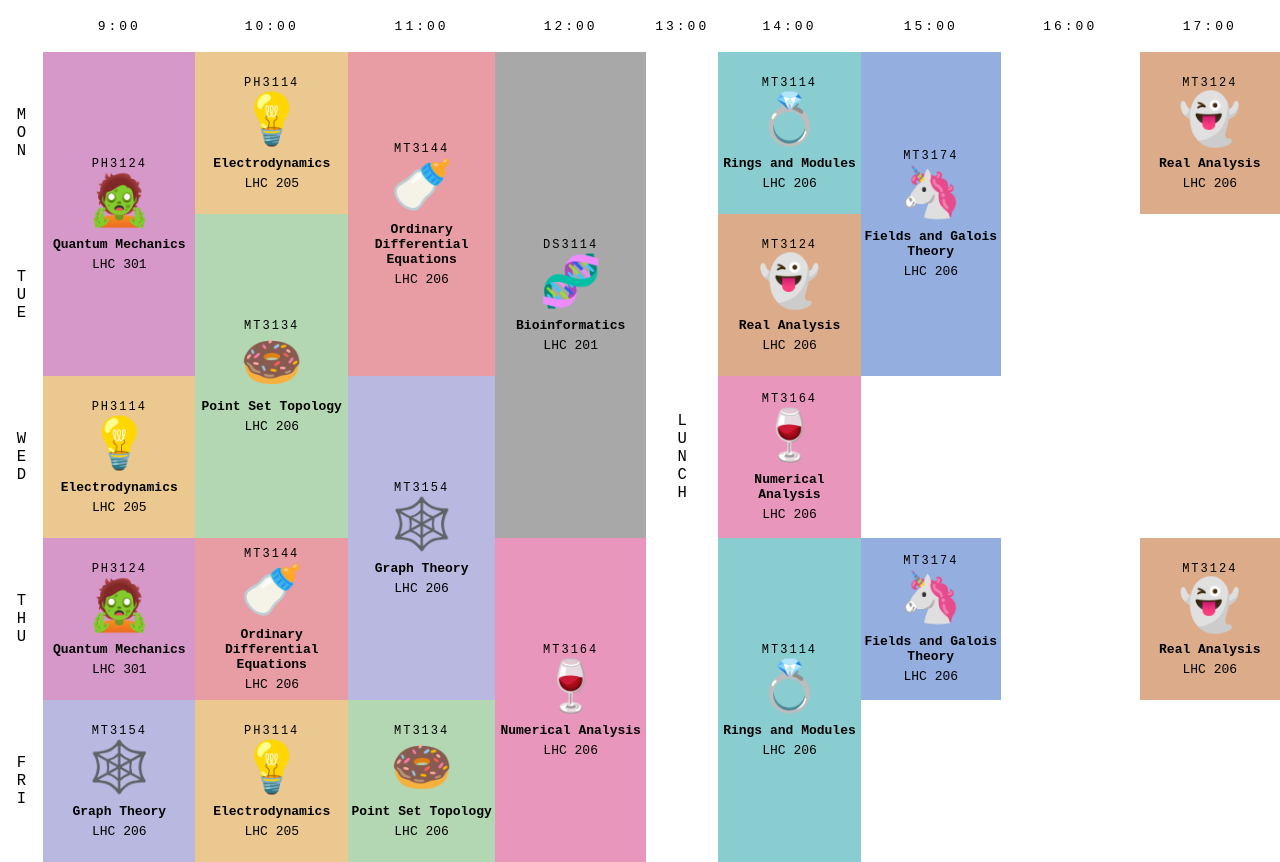
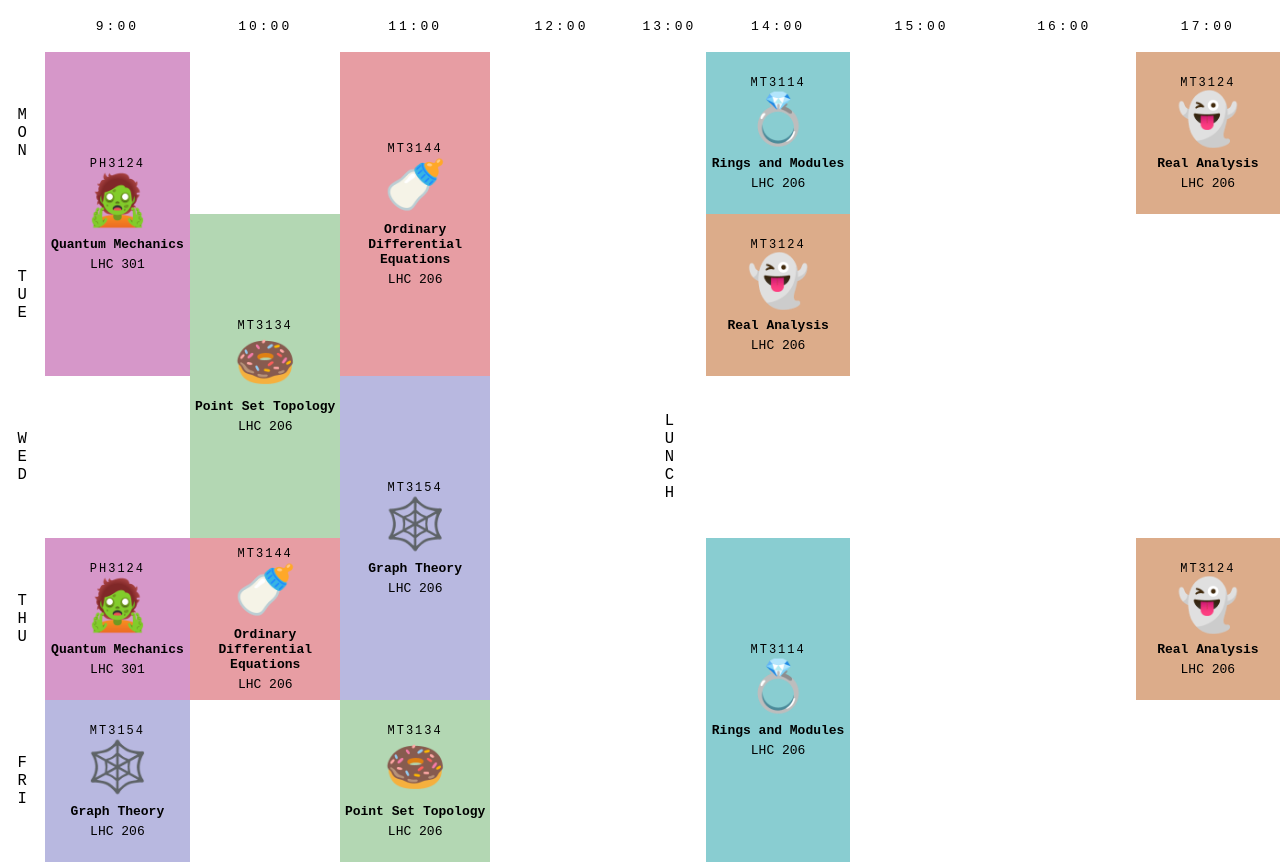
Before and after one commit to vigneshpai2003/Timetable, a website: page index.html in a window 1280 px wide. Drawn offline with nearby package versions, Linux system fonts and the light colour scheme.

Commit message:
dropped courses

```diff
--- a/index.html
+++ b/index.html
@@ -81,26 +81,9 @@
             background-color: rgb(220, 172, 138);
         }
 
-        .FG {
-            background-color: rgb(148, 174, 224);
-        }
-
         /* physics */
         .QM {
             background-color: rgb(214, 151, 201);
-        }
-
-        /* audited */
-        .ED {
-            background-color: rgb(235, 200, 143);
-        }
-
-        .BF {
-            background-color: rgb(168, 168, 168);
-        }
-
-        .NA {
-            background-color: rgb(232, 150, 187);
         }
 
         .QR {
@@ -149,9 +132,9 @@
                     </div>
                 </th>
                 <td class="QM" rowspan="2"></td>
-                <td class="ED"></td>
+                <td></td>
                 <td class="ODE" rowspan="2"></td>
-                <td class="BF" rowspan="3"></td>
+                <td></td>
                 <td class="lunch" rowspan="5">
                     <div>
                         <div>L</div>
@@ -162,7 +145,7 @@
                     </div>
                 </td>
                 <td class="RM"></td>
-                <td class="FG" rowspan="2"></td>
+                <td></td>
                 <td></td>
                 <td class="RA"></td>
             </tr>
@@ -177,9 +160,9 @@
                 <!-- <td class="QM"></td> -->
                 <td class="PST" rowspan="2"></td>
                 <!-- <td class="ODE"></td> -->
-                <!-- <td class="E"></td> -->
+                <td></td>
                 <td class="RA"></td>
-                <!-- <td class="FG"></td> -->
+                <td></td>
                 <td></td>
                 <td></td>
             </tr>
@@ -191,11 +174,11 @@
                         <div>D</div>
                     </div>
                 </th>
-                <td class="ED"></td>
+                <td></td>
                 <!-- <td class="PST"></td> -->
                 <td class="GT" rowspan="2"></td>
-                <!-- <td class="E"></td> -->
-                <td class="NA"></td>
+                <td></td>
+                <td></td>
                 <td></td>
                 <td></td>
                 <td></td>
@@ -211,9 +194,9 @@
                 <td class="QM"></td>
                 <td class="ODE"></td>
                 <!-- <td class="GT"></td> -->
-                <td class="NA" rowspan="2"></td>
+                <td></td>
                 <td class="RM" rowspan="2"></td>
-                <td class="FG"></td>
+                <td></td>
                 <td></td>
                 <td class="RA"></td>
             </tr>
@@ -226,9 +209,9 @@
                     </div>
                 </th>
                 <td class="GT"></td>
-                <td class="ED"></td>
+                <td></td>
                 <td class="PST"></td>
-                <!-- <td class="NA"></td> -->
+                <td></td>
                 <!-- <td class="RM"></td> -->
                 <td></td>
                 <td></td>
@@ -257,12 +240,6 @@
                 'room': 'LHC 206',
                 'emoji': '💍'
             },
-            'FG': {
-                'code': 'MT3174',
-                'name': 'Fields and Galois Theory',
-                'room': 'LHC 206',
-                'emoji': '🦄'
-            },
             'RA': {
                 'code': 'MT3124',
                 'name': 'Real Analysis',
@@ -280,25 +257,7 @@
                 'name': 'Graph Theory',
                 'room': 'LHC 206',
                 'emoji': '🕸️'
-            },
-            'NA': {
-                'code': 'MT3164',
-                'name': 'Numerical Analysis',
-                'room': 'LHC 206',
-                'emoji': '🍷'
-            },
-            'BF': {
-                'code': 'DS3114',
-                'name': 'Bioinformatics',
-                'room': 'LHC 201',
-                'emoji': '🧬'
-            },
-            'ED': {
-                'code': 'PH3114',
-                'name': 'Electrodynamics',
-                'room': 'LHC 205',
-                'emoji': '💡'
-            },
+            }
         };
 
         function generate_QR_handler(i) {
```
Also changed, not shown: QR/FG.png (deleted), QR/GT.png (added), 1 other file.
